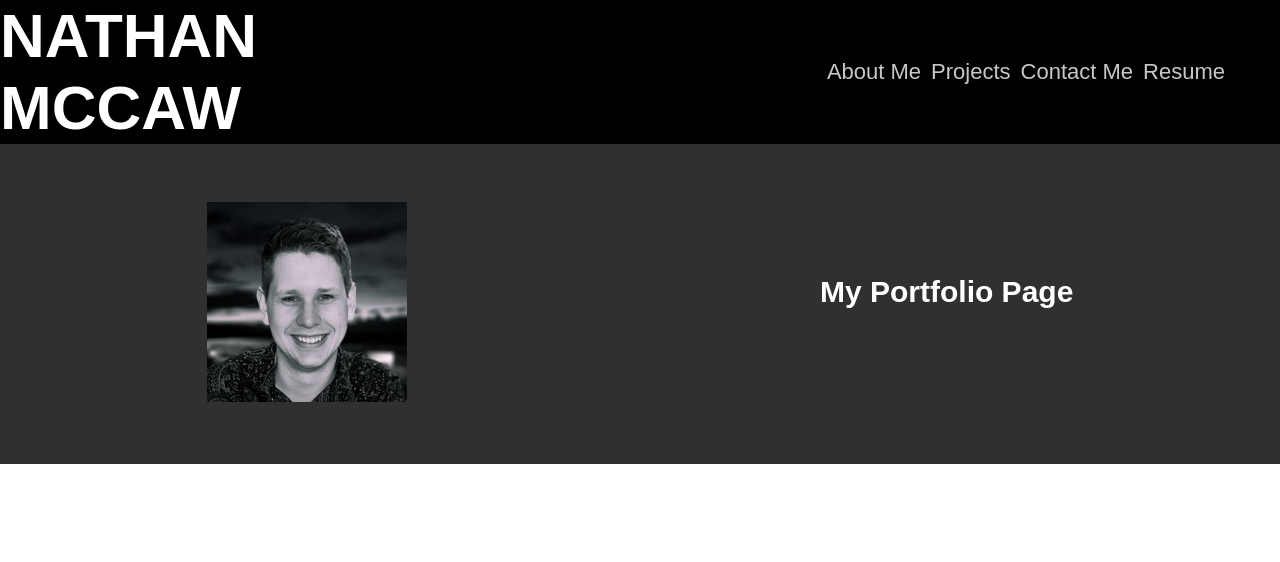
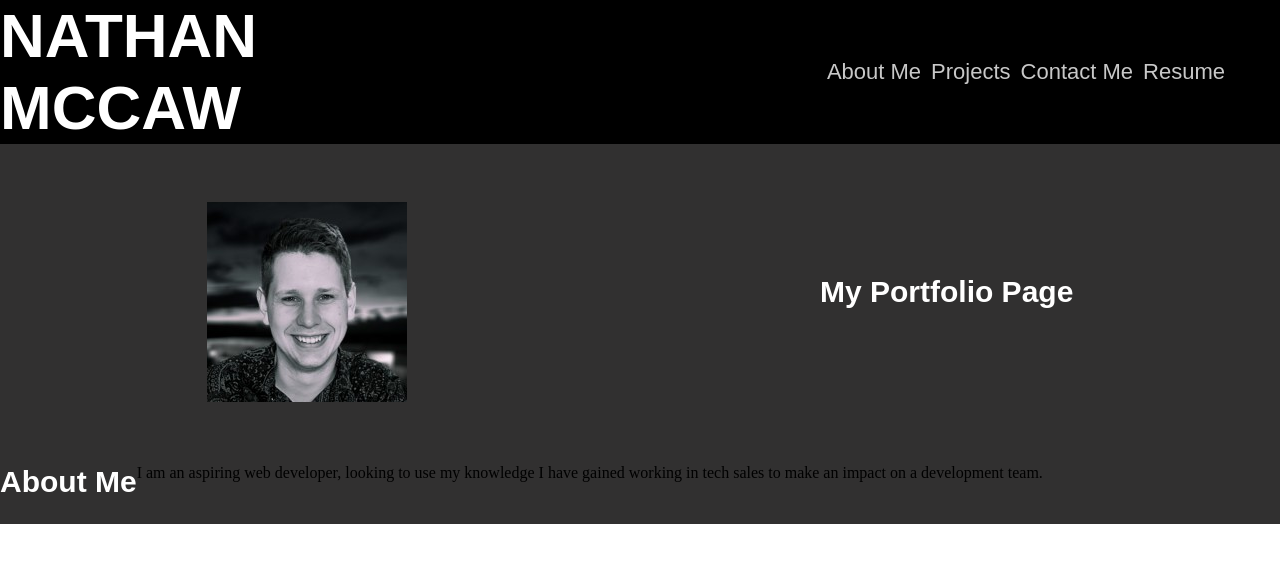
Before and after one commit to checkers-GM/portfolio-final, a plain HTML site: page index.html in a window 1280 px wide. Drawn offline with Linux system fonts and the light colour scheme.

Commit message:
basic structure for section1 content

```diff
--- a/index.html
+++ b/index.html
@@ -9,6 +9,8 @@
 </head>
 
 <body>
+
+    <!--Header and NavBar-->
     <header id="header">
         <nav id="menu">
             <h1>Nathan McCaw</h1>
@@ -21,7 +23,7 @@
         </nav>
     </header>
 </body>
-
+<!--Hero Image-->
 <section id="hero">
     <div class="hero-text">
         <h2 id="hero-title">My Portfolio Page</h2>
@@ -31,4 +33,13 @@
     </div>
 </section>
 
+<section id="section1">
+    <div class="section-title">
+        <h2>About Me</h2>
+    </div>
+    <div class="section-text">
+        <p>I am an aspiring web developer, looking to use my knowledge I have gained working in tech sales to make an impact on a development team.</p>
+    </div>
+</section>
+
 </html>
--- a/styles.css
+++ b/styles.css
@@ -150,3 +150,8 @@
          height: 40vh;
          background-color: rgba(17, 16, 16, 0.863)
      }
+
+     #section1 {
+         display: flex;
+         background-color: rgba(17, 16, 16, 0.863);
+     }
```
